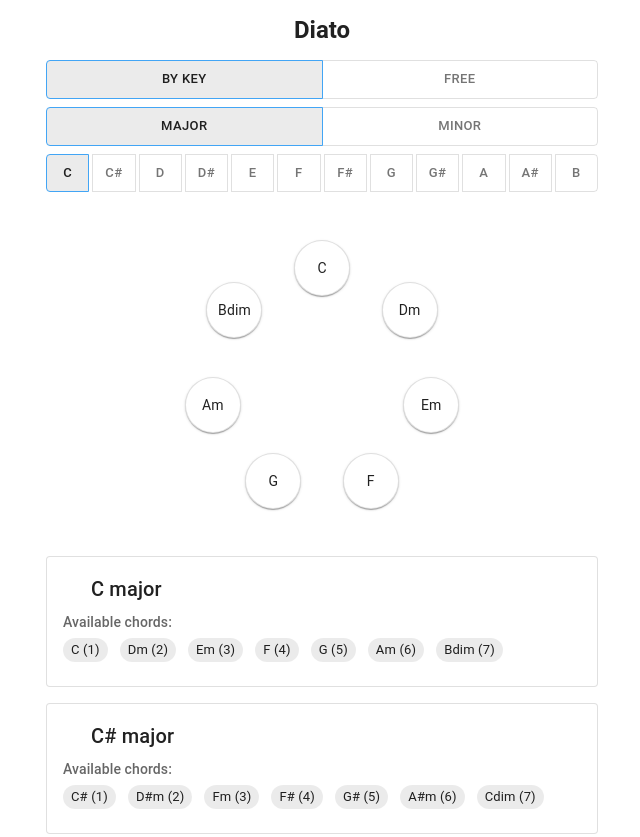
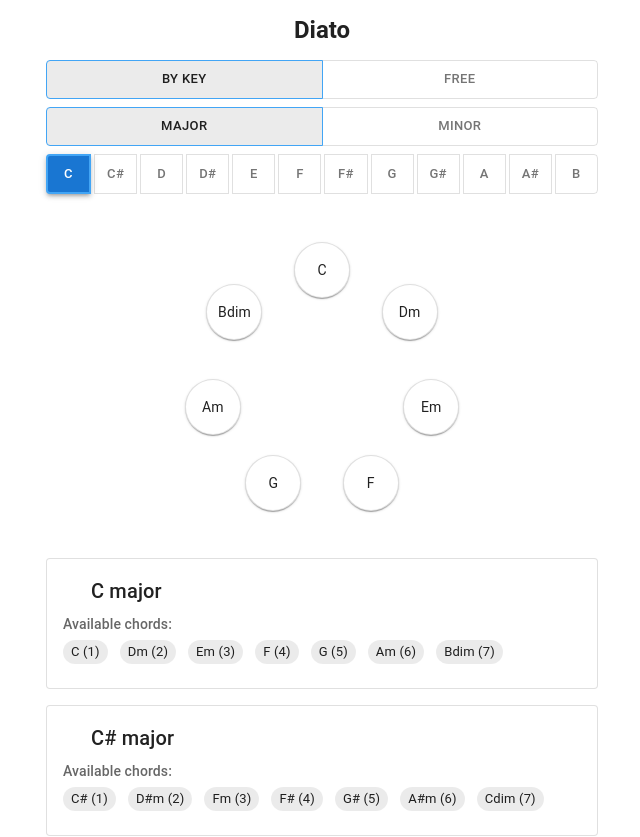
Before and after one commit to iamvldmrbrvkv/diato, a React (Vite) app: page / in a window 1280 px wide. Shown: the top 837 px of the page, without its empty margins (318-958 px from the left). Built offline with nearby package versions, Linux system fonts and the light colour scheme; some icons are missing.

Commit message:
feat: enhance toggle button styles with transitions and improved hover effects

```diff
--- a/src/App.tsx
+++ b/src/App.tsx
@@ -240,11 +240,22 @@ export function App() {
                     gap: 0.5,
                     '& .MuiToggleButton-root': {
                       border: '1px solid',
-                      borderColor: 'divider'
+                      borderColor: 'divider',
+                      transition: 'all 150ms',
                     },
-                    '& .MuiToggleButton-root:hover, & .MuiToggleButton-root.Mui-selected': {
+                    '& .MuiToggleButton-root.Mui-selected': {
+                      bgcolor: 'primary.main',
+                      color: 'primary.contrastText',
                       borderColor: 'primary.light',
-                      zIndex: 1
+                      borderWidth: 2,
+                      boxShadow: 3,
+                      zIndex: 2,
+                    },
+                    '& .MuiToggleButton-root.Mui-selected:hover': {
+                      bgcolor: 'primary.main',
+                    },
+                    '& .MuiToggleButton-root:hover': {
+                      borderColor: 'primary.light',
                     }
                   }}
                 >
```
Also changed, not shown: 1 other file (tests, documents, lock files or other folders).
